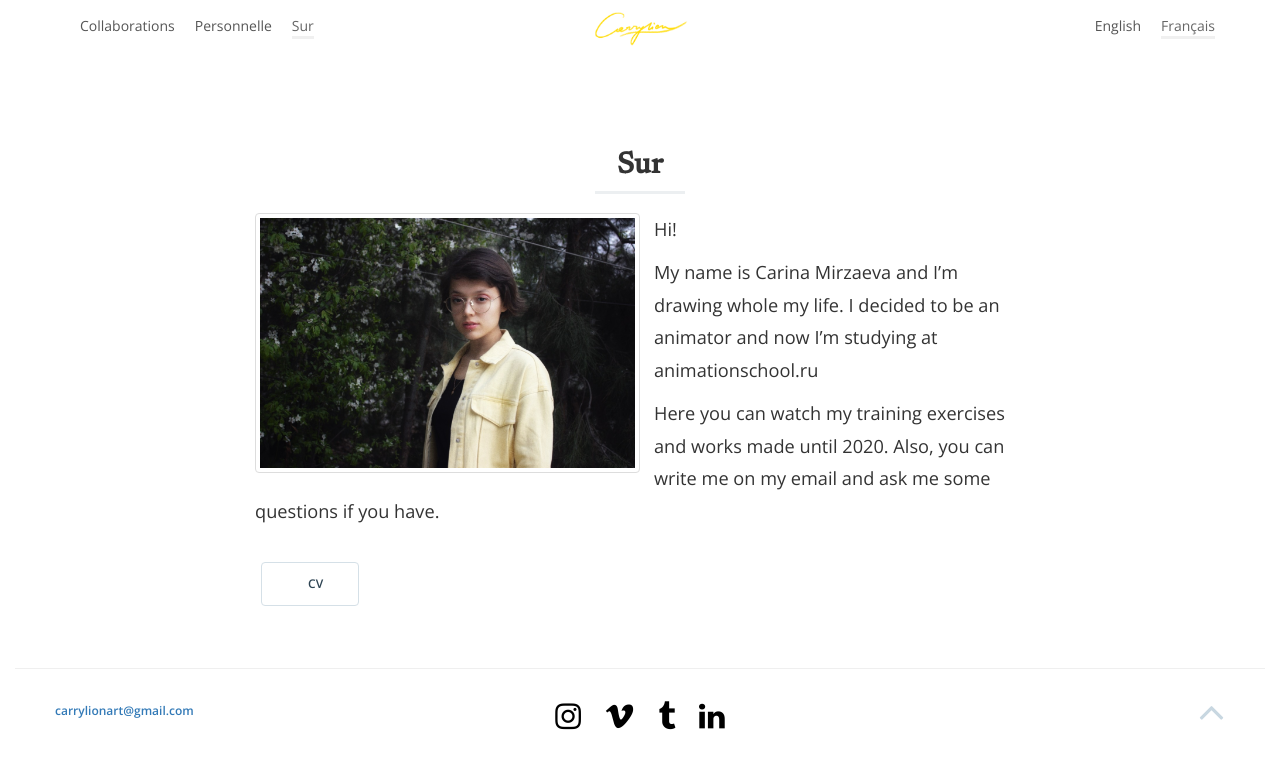
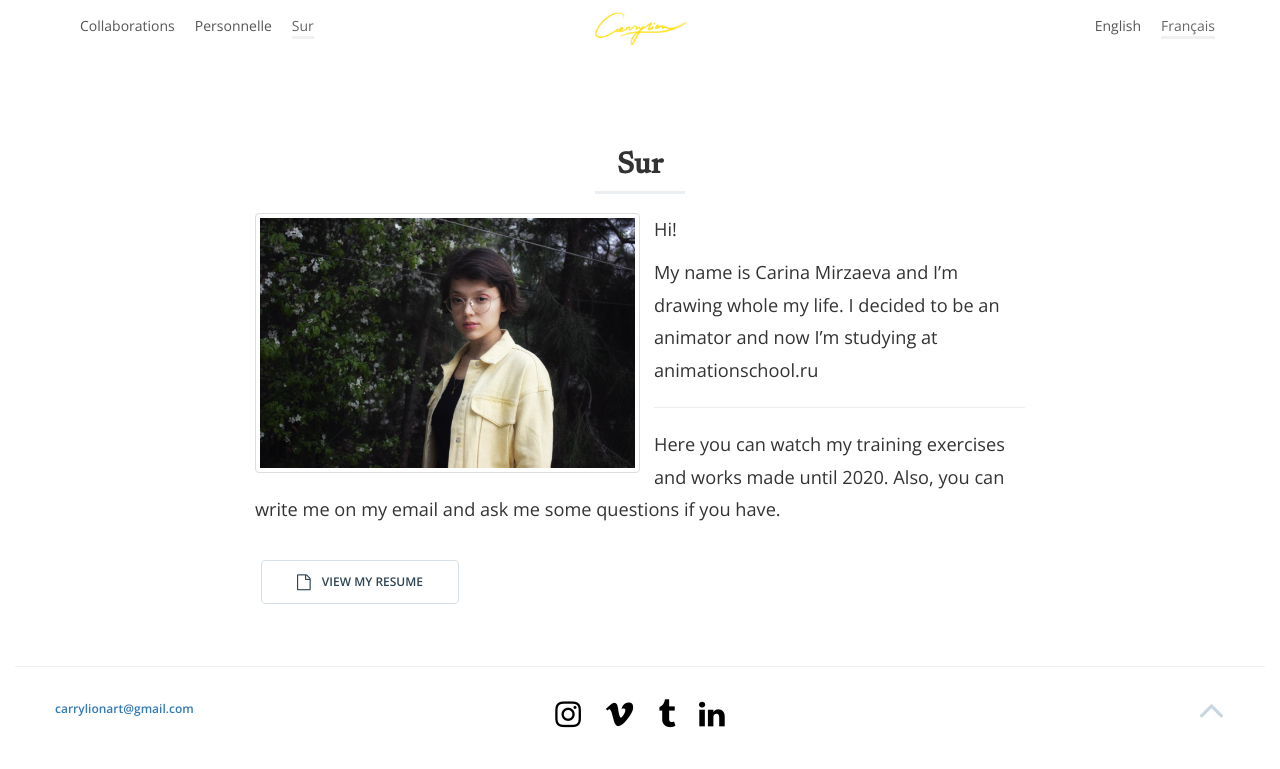
Before and after one commit to ryuldashev/carrylion.com, a Jekyll site: the page built from about.md, in a window 1280 px wide. Shown: the top 769 px of the page. Built offline with Jekyll 4.4.1, drawn with Linux system fonts in a browser that asks for light colours; nearby versions of some CDN libraries.

Commit message:
Updated About

```diff
--- a/about.md
+++ b/about.md
@@ -9,12 +9,13 @@
 
 My name is Carina Mirzaeva and I’m drawing whole my life. I decided to be an animator and now I’m studying at animationschool.ru
 
+---
 
 Here you can watch my training exercises and works made until 2020. Also, you can write me on my email and ask me some questions if you have.
 
 
 <a href="/uploads/CV_Karina%20Mirzaeva.pdf" class="project-link">
     <button class="btn btn-default btn-sm">
-        <i class="fa fa-file-alt fa-lg"></i> CV
+        <i class="fa fa-file-o fa-lg"></i> VIEW MY RESUME
     </button>
 </a>
```
